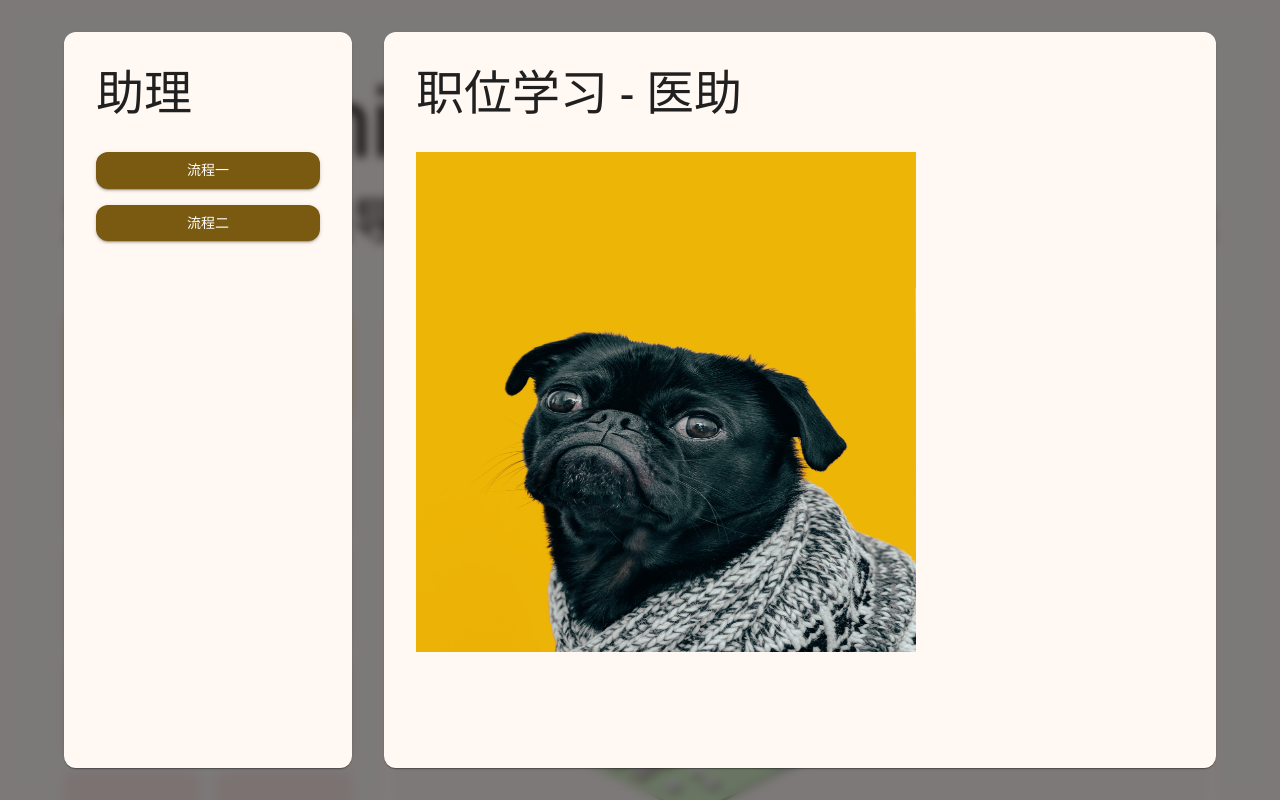
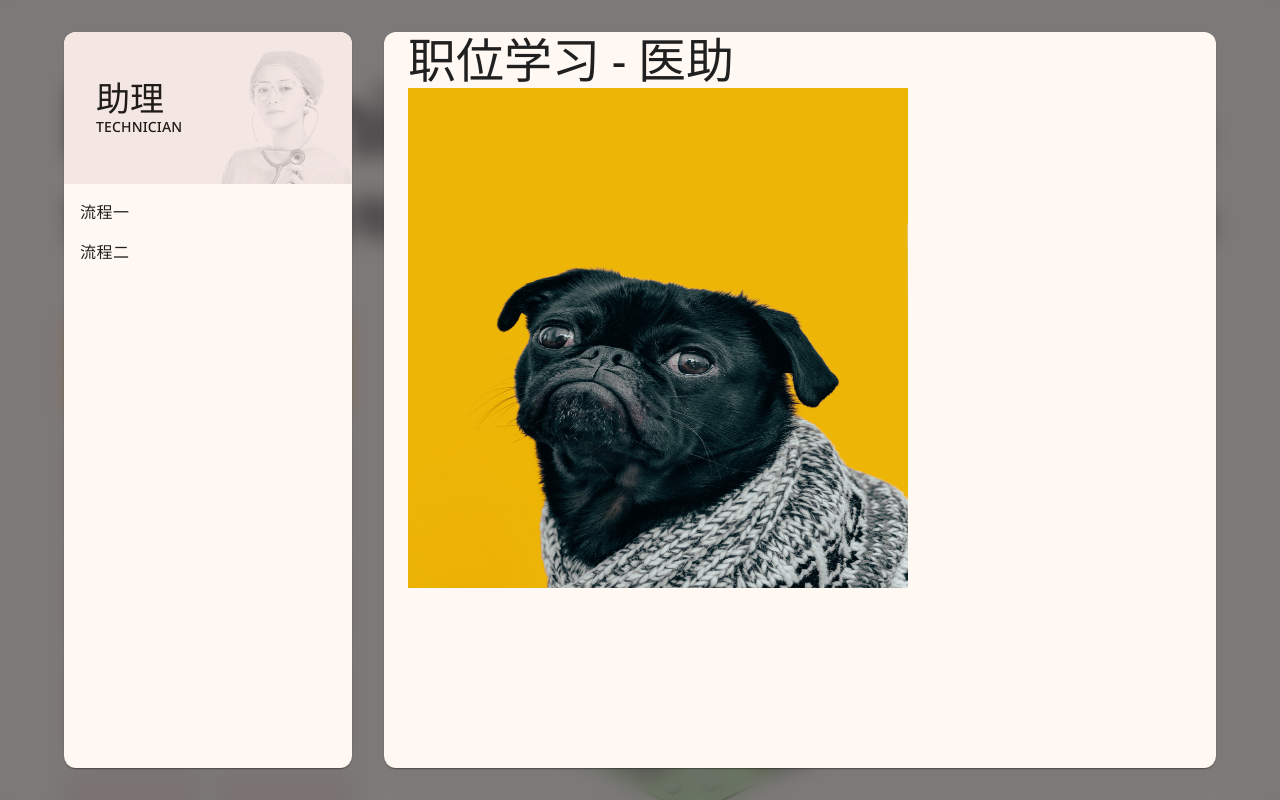
Before and after one commit to homanw104/pet-clinic, a Next.js app: page /technician in a window 1280 px wide. Built offline with nearby package versions, Linux system fonts and the light colour scheme.

Commit message:
Substitute CssBaseline for globals.css color

```diff
--- a/components/avatar_button.tsx
+++ b/components/avatar_button.tsx
@@ -18,7 +18,7 @@ export default function AvatarButton({ children, src, alt, name, ...props }: Ava
       padding: 0,
     }}>
       <Stack direction="row" spacing={1.5} alignItems="center" justifyContent="center" width="100%">
-        <Image src={src} alt={alt} width={96} height={96} />
+        <Image src={src} alt={alt} width={96} height={96} className="unselectable" />
         <Stack direction="column" spacing={0.5} alignItems="stretch" justifyContent="center" width="124px">
           <Typography variant="h5" align="left" noWrap={true} lineHeight={1}>
             {children}
--- a/components/layout/app_grid_layout.tsx
+++ b/components/layout/app_grid_layout.tsx
@@ -40,7 +40,7 @@ function OverlayBox({ children }: OverlayProps) {
         },
         "100%": {
           backgroundColor: "rgba(0, 0, 0, 0.5)",
-          backdropFilter: "blur(5px)",
+          backdropFilter: "blur(10px)",
         }
       },
 
@@ -64,6 +64,7 @@ export default function AppGridLayout({ children, overlay, bgColor, bgImage }: L
         <meta name="viewport" content="width=device-width, initial-scale=1"/>
         <link rel="icon" href="/favicon.ico"/>
       </Head>
+
       <Box position="relative" display="flex" flexDirection="column" height="100%" sx={{
         backgroundColor: bgColor ? bgColor : undefined,
         backgroundImage: bgImage ? `url(${bgImage})` : undefined,
@@ -76,7 +77,9 @@ export default function AppGridLayout({ children, overlay, bgColor, bgImage }: L
           </Grid>
         </Container>
       </Box>
-      {overlay !== undefined && <OverlayBox>{overlay}</OverlayBox>}
+
+      {/* Render OverlayBox when overlay is not empty */}
+      {overlay && <OverlayBox>{overlay}</OverlayBox>}
     </>
   )
 }
--- a/components/layout/job_page_layout.tsx
+++ b/components/layout/job_page_layout.tsx
@@ -1,14 +1,41 @@
+/**
+ * Job page layout built upon Home component.
+ */
+
 import React from "react";
-import { Button, Grid, Paper, Stack, Typography } from "@mui/material";
+import { useRouter } from "next/router";
+import {
+  Box,
+  Container,
+  Grid,
+  List,
+  ListItem,
+  ListItemButton,
+  Paper,
+  Stack,
+  Typography,
+  useTheme
+} from "@mui/material";
 import Home from "@/pages";
+import Image, { StaticImageData } from "next/image";
 
 type LayoutProps = {
   children: React.ReactNode;
   jobName: string;
   jobList: string[];
+  src: StaticImageData;
+  alt: string;    // Image description
+  name: string;   // Job name in English
 };
 
-function Overlay({ children, jobName, jobList }: LayoutProps) {
+function Overlay({ children, jobName, jobList, src, alt, name }: LayoutProps) {
+  const route = useRouter();
+  const theme = useTheme();
+
+  const handleOnClick = (href: string) => {
+    route.push(href).then();
+  };
+
   return (
     <>
       <Grid item sm={3} position="relative" display="flex" direction="column" justifyContent="center">
@@ -16,40 +43,69 @@ function Overlay({ children, jobName, jobList }: LayoutProps) {
           position: "absolute",
           top: "2rem", bottom: "2rem",
           left: "0", right: "0",
-          borderRadius: "0.75rem"
+          overflow: "hidden",
         }}>
-          <Stack spacing={4} direction="column" justifyContent="center" alignItems="stretch" margin="2rem">
-            <Typography variant="h3" justifyContent="center">{jobName}</Typography>
-            <Stack spacing={2} direction="column" justifyContent="center" alignItems="stretch">
-              {Array.from(jobList).map((value, index) => (
-                <Button variant="contained" key={index}>{value}</Button>
-              ))}
+          <Box sx={{
+            backgroundColor: theme.palette.surface[3],
+            color: theme.palette.surface.onMain,
+            position: "relative",
+            overflow: "hidden",
+            height: "152px",
+            display: "flex",
+            alignItems: "center",
+            justifyContent: "flex-start",
+          }}>
+            <Stack direction="column" padding="2rem">
+              <Typography variant="h4" align="left" noWrap={true} lineHeight={1}>
+                {jobName}
+              </Typography>
+              <Typography variant="h6" align="left" noWrap={true} lineHeight={1} style={{
+                textTransform: "none", fontVariant: "small-caps"
+              }}>
+                {name}
+              </Typography>
             </Stack>
-          </Stack>
+            <Image src={src} alt={alt} width={160} height={160} className="unselectable" style={{
+              position: "absolute",
+              bottom: "-0.5rem",
+              right: "-0.5rem",
+              opacity: "30%"
+            }}/>
+          </Box>
+          <List>
+            {Array.from(jobList).map((value, index) => (
+              <ListItem key={index} disablePadding>
+                <ListItemButton onClick={() => handleOnClick(value)}>
+                  {value}
+                </ListItemButton>
+              </ListItem>
+            ))}
+          </List>
         </Paper>
       </Grid>
+
       <Grid item sm={9} position="relative" display="flex" direction="column" justifyContent="center">
         <Paper style={{
           position: "absolute",
           top: "2rem", bottom: "2rem",
           left: "2rem", right: "0",
-          borderRadius: "0.75rem"
         }}>
-          <Stack spacing={4} direction="column" justifyContent="center" alignItems="stretch" margin="2rem" style={{
-            overflowY: "scroll"
+          <Container sx={{
+            overflow: "scroll",
+            height: "100%"
           }}>
             {children}
-          </Stack>
+          </Container>
         </Paper>
       </Grid>
     </>
   )
 }
 
-export default function JobPageLayout({ children, jobName, jobList }: LayoutProps) {
+export default function JobPageLayout({ children, ...props }: LayoutProps) {
   return (
     <Home overlay={
-      <Overlay jobName={jobName} jobList={jobList}>{children}</Overlay>
+      <Overlay {...props}>{children}</Overlay>
     } />
   )
 }
--- a/components/typography_button.tsx
+++ b/components/typography_button.tsx
@@ -4,7 +4,7 @@ export default function TypographyButton({ children, ...props }: TypographyProps
   const theme = useTheme();
 
   return (
-    <Typography {...props} sx={{
+    <Typography className="unselectable" {...props} sx={{
       cursor: "pointer",
       '&:hover': {
         backgroundImage: "linear-gradient(to right, " + theme.palette.text.primary + " 100%, transparent 0%)",
--- a/pages/_app.tsx
+++ b/pages/_app.tsx
@@ -1,12 +1,13 @@
 import "@/styles/globals.css"
 import type { AppProps } from "next/app"
 import { Component } from "react";
-import { ThemeProvider } from "@mui/system";
+import { ThemeProvider, CssBaseline } from "@mui/material";
 import { lightTheme, darkTheme } from "@/styles/globals-mui";
 
 export default function App({ Component, pageProps }: AppProps) {
   return (
     <ThemeProvider theme={lightTheme}>
+      <CssBaseline enableColorScheme />
       <Component {...pageProps} />
     </ThemeProvider>
   )
--- a/pages/index.tsx
+++ b/pages/index.tsx
@@ -26,7 +26,7 @@ export default function Home({ overlay }: PageProps) {
 
   const handleOnClick = (href: string) => {
     route.push(href).then();
-  }
+  };
 
   return (
     <AppGridLayout overlay={overlay}>
@@ -36,8 +36,12 @@ export default function Home({ overlay }: PageProps) {
           marginTop: "4rem"
         }}>
           <Stack spacing={2} direction="row" justifyContent="space-between" alignItems="baseline">
-            <Typography variant="h1" noWrap={true}>Pet Clinic Online</Typography>
-            <TypographyButton variant="h3" noWrap={true} onClick={() => handleOnClick("/login")}>
+            <Typography variant="h1" noWrap={true} className="unselectable">
+              Pet Clinic Online
+            </Typography>
+            <TypographyButton variant="h3" noWrap={true} className="unselectable" onClick={
+              () => handleOnClick("/login")
+            }>
               登录 <span className="material-symbols" style={{
                 position: "relative",
                 top: "0.15em"
--- a/pages/receptionist/index.tsx
+++ b/pages/receptionist/index.tsx
@@ -6,13 +6,14 @@ import React from "react";
 import Image from "next/image";
 import { Typography } from "@mui/material";
 import JobPageLayout from "@/components/layout/job_page_layout";
+import receptionistIcon from "@/public/receptionist.png";
 
 export default function Receptionist() {
   let jobName = "前台";
   let jobList = ["流程一", "流程二"];
 
   return (
-    <JobPageLayout jobName={jobName} jobList={jobList}>
+    <JobPageLayout jobName={jobName} jobList={jobList} src={receptionistIcon} alt="前台" name="receptionist">
       <Typography variant="h3">职位学习 - 前台</Typography>
       <Image
         src="/background.jpg"
--- a/pages/technician/index.tsx
+++ b/pages/technician/index.tsx
@@ -6,13 +6,14 @@ import React from "react";
 import Image from "next/image";
 import { Typography } from "@mui/material";
 import JobPageLayout from "@/components/layout/job_page_layout";
+import technicianIcon from "@/public/technician.png";
 
 export default function Technician() {
   let jobName = "助理";
   let jobList = ["流程一", "流程二"];
 
   return (
-    <JobPageLayout jobName={jobName} jobList={jobList}>
+    <JobPageLayout jobName={jobName} jobList={jobList} src={technicianIcon} alt="医助" name="technician">
       <Typography variant="h3">职位学习 - 医助</Typography>
       <Image
         src="/background.jpg"
--- a/styles/globals-mui.tsx
+++ b/styles/globals-mui.tsx
@@ -54,6 +54,7 @@ const typography = {
 
 const lightTheme = createTheme({
   palette: {
+    mode: 'light',
     primary: {
       main: '#7A5910',
       onMain: '#FFFFFF',
@@ -80,16 +81,16 @@ const lightTheme = createTheme({
     },
     background: {
       paper: '#FFF8F3',
-      default: '#FFF8F3',
+      default: '#F9F2F2',
     },
     surface: {
       main: '#FFF8F3',
       onMain: '#1F1B16',
       dim: '#E1D9D0',
-      1: '#FBF2F2',
-      2: '#F9ECEB',
-      3: '#F7E6E3',
-      4: '#F6E4E0',
+      1: '#F9F2F2',
+      2: '#F7ECEB',
+      3: '#F4E6E3',
+      4: '#F3E4E0',
     },
   },
   shape: shape,
@@ -98,6 +99,7 @@ const lightTheme = createTheme({
 
 const darkTheme = createTheme({
   palette: {
+    mode: 'dark',
     primary: {
       main: '#FABD3E',
       onMain: '#452C02',
@@ -124,16 +126,19 @@ const darkTheme = createTheme({
     },
     background: {
       paper: '#16130E',
-      default: '#16130E',
+      default: '#2A221E',
     },
     surface: {
       main: '#16130E',
       onMain: '#CCC5BD',
       dim: '#16130E',
-      1: '#2C221E',
-      2: '#332622',
-      3: '#3B2B26',
-      4: '#3D2D27',
+      1: '#2A221E',
+      2: '#312622',
+      3: '#382B26',
+      4: '#3A2D27',
+    },
+    text: {
+      primary: '#CCC5BD',
     }
   },
   shape: shape,
--- a/styles/globals.css
+++ b/styles/globals.css
@@ -1,19 +1,3 @@
-/* Light theme properties */
-
-:root {
-  --foreground-rgb: #1F1B16;
-  --background-rgb: #F9F2F2;
-}
-
-/* Dark theme properties */
-
-/*@media (prefers-color-scheme: dark) {*/
-/*  :root {*/
-/*    --foreground-rgb: #F9F2F2;*/
-/*    --background-rgb: #1F1B16;*/
-/*  }*/
-/*}*/
-
 /* Global CSS */
 
 * {
@@ -28,7 +12,7 @@
   display: none;
 }
 
-/* Hide scrollbar for Firefox */
+/* Hide scrollbar for Firefox, IE and Edge */
 
 * {
   scrollbar-width: none;
@@ -45,22 +29,26 @@ body,
   overflow-x: hidden;
 }
 
-body {
-  color: var(--foreground-rgb);
-  background: var(--background-rgb);
-}
-
-::selection {
-  color: var(--background-rgb);
-  background-color: var(--foreground-rgb);
-}
+/* Disable default link style */
 
 a {
   color: inherit;
   text-decoration: none;
 }
 
+/* Material symbols */
+
 .material-symbols {
   font-size: inherit;
   font-variation-settings: inherit;
 }
+
+/* Make element (image, text, etc.) neither selectable nor draggable */
+
+.unselectable {
+  user-select: none;
+  -webkit-user-drag: none;
+  -webkit-user-select: none; /* For Safari and Chrome */
+  -moz-user-select: none;    /* For Firefox */
+  -ms-user-select: none;     /* For Internet Explorer and Edge */
+}
```
Also changed, not shown: pages/veterinarian/index.tsx (+4 -3 lines).
